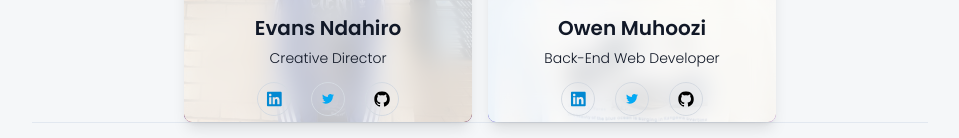
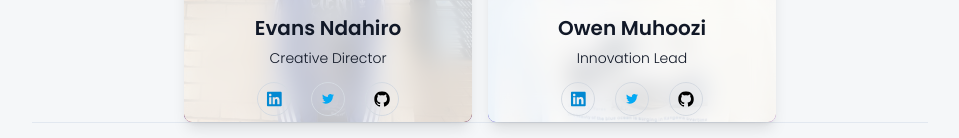
Before and after one commit to n-jabes/ubuntu-knights, a React (Vite) app: page /about in a window 1280 px wide. Shown: the part 2334-2472 px from the top of the page, without its empty margins (160-1119 px from the left). Built offline with nearby package versions, Linux system fonts and the light colour scheme; no server answers.

Commit message:
update: kenny profile

```diff
--- a/src/components/Team.jsx
+++ b/src/components/Team.jsx
@@ -57,10 +57,10 @@ const teamMembers = [
   },
   {
     name: 'Owen Muhoozi',
-    role: 'Back-End Web Developer',
+    role: 'Innovation Lead',
     imgSrc: owen,
     description:
-      'Owen is skilled in server-side technologies and works to optimize the back-end systems.',
+      'I am te idea generator, always pushing for new, creative',
     socialLinks: {
       linkedin: 'https://www.linkedin.com/in/owen',
       twitter: 'https://twitter.com/owen',
```
